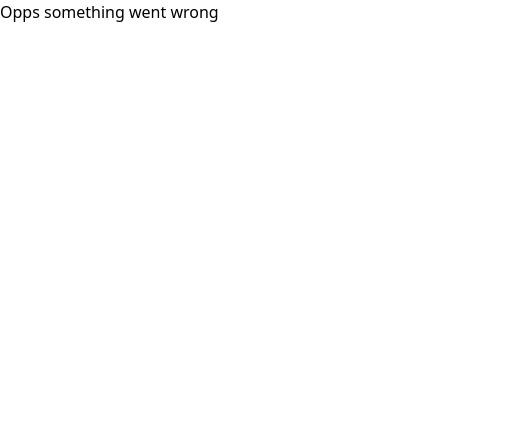
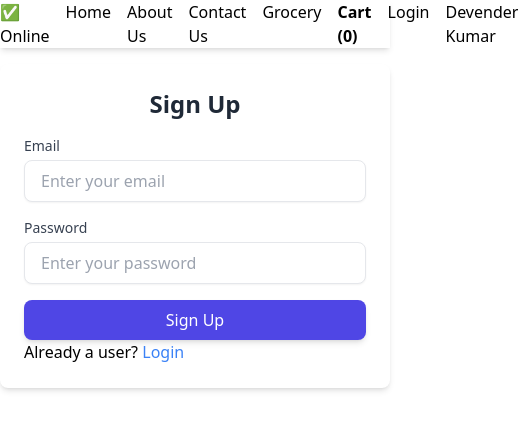
Before and after one commit to Devender00999/namaste-react, a React (Vite) app: page /signup in a window 390 px wide. Shown: the top 430 px of the page, 518 px wide, since content can reach past the window. Built offline with nearby package versions, Linux system fonts and the light colour scheme.

Commit message:
Added login/signup with firebase app

```diff
--- /dev/null
+++ b/firebase.js
@@ -0,0 +1,14 @@
+import { initializeApp } from "firebase/app";
+
+const firebaseConfig = {
+   apiKey: "AIzaSyDgqeZFI5Dnjvne6DpaLwcuDYYQ5ybrVbw",
+   authDomain: "fir-tutorial-35b04.firebaseapp.com",
+   projectId: "fir-tutorial-35b04",
+   storageBucket: "fir-tutorial-35b04.firebasestorage.app",
+   messagingSenderId: "21548328591",
+   appId: "1:21548328591:web:ae4e6dff7c57cc2e3472fa",
+   databaseURL: "https://fir-tutorial-35b04-default-rtdb.firebaseio.com/",
+};
+
+const app = initializeApp(firebaseConfig);
+export default app;
--- a/package.json
+++ b/package.json
@@ -32,6 +32,7 @@
    "dependencies": {
       "@reduxjs/toolkit": "^2.2.7",
       "@tailwindcss/forms": "^0.5.9",
+      "firebase": "^11.1.0",
       "react": "^18.3.1",
       "react-dom": "^18.3.1",
       "react-redux": "^9.1.2",
--- a/src/components/Header.jsx
+++ b/src/components/Header.jsx
@@ -37,9 +37,9 @@ const Header = () => {
             </li>
             <li
                className="nav-item"
-               onClick={() => setLoginBtn((prev) => (prev === "Login" ? "Logout" : "Login"))}
+               // onClick={() => setLoginBtn((prev) => (prev === "Login" ? "Sign up" : "Login"))}
             >
-               <button>{loginBtn}</button>
+               <Link to={loginBtn === "Login" ? "/login" : "/signup"}>{loginBtn}</Link>
             </li>
             <li className="nav-item">{loggedInUser}</li>
          </ul>
--- /dev/null
+++ b/src/pages/SigninPage.tsx
@@ -0,0 +1,80 @@
+import { getAuth, signInWithEmailAndPassword } from "firebase/auth";
+import React from "react";
+import app from "../../firebase";
+import { Link } from "react-router-dom";
+
+const LoginPage = () => {
+   const auth = getAuth(app);
+
+   const handleSubmit = (e) => {
+      e.preventDefault();
+      const email = e.target[0].value;
+      const password = e.target[1].value;
+      // Handle form submission logic
+      signInWithEmailAndPassword(auth, email, password)
+         .then((res) => {
+            console.log(res);
+            alert("Login Successful.");
+         })
+
+         .catch((res) => {
+            console.log(res);
+            alert("Error");
+         });
+   };
+
+   return (
+      <div className="flex items-center justify-center min-h-[100%] ">
+         <div className="w-full max-w-md bg-white p-6 rounded-lg shadow-md">
+            <h2 className="text-2xl font-semibold text-center text-gray-800">Login</h2>
+            <form onSubmit={handleSubmit} className="mt-4 space-y-4">
+               {/* Email Field */}
+               <div>
+                  <label htmlFor="email" className="block text-sm font-medium text-gray-700">
+                     Email
+                  </label>
+                  <input
+                     type="email"
+                     id="email"
+                     name="email"
+                     required
+                     className="w-full px-4 py-2 mt-1 border rounded-lg shadow-sm focus:ring-indigo-500 focus:border-indigo-500 sm:text-sm"
+                     placeholder="Enter your email"
+                  />
+               </div>
+               {/* Password Field */}
+               <div>
+                  <label htmlFor="password" className="block text-sm font-medium text-gray-700">
+                     Password
+                  </label>
+                  <input
+                     type="password"
+                     id="password"
+                     name="password"
+                     required
+                     className="w-full px-4 py-2 mt-1 border rounded-lg shadow-sm focus:ring-indigo-500 focus:border-indigo-500 sm:text-sm"
+                     placeholder="Enter your password"
+                  />
+               </div>
+               {/* Submit Button */}
+               <div>
+                  <button
+                     type="submit"
+                     className="w-full px-4 py-2 text-white bg-indigo-600 rounded-lg shadow-md hover:bg-indigo-700 focus:outline-none focus:ring-2 focus:ring-indigo-500 focus:ring-offset-2"
+                  >
+                     Login
+                  </button>
+                  <span>
+                     New user?{" "}
+                     <Link className="text-blue-500" to="/signup">
+                        signup now
+                     </Link>
+                  </span>
+               </div>
+            </form>
+         </div>
+      </div>
+   );
+};
+
+export default LoginPage;
--- /dev/null
+++ b/src/pages/SignupPage.tsx
@@ -0,0 +1,76 @@
+import { getAuth, createUserWithEmailAndPassword } from "firebase/auth";
+import React from "react";
+import app from "../../firebase";
+import { Link } from "react-router-dom";
+
+const SignupPage = () => {
+   const auth = getAuth(app);
+
+   const handleSubmit = (e) => {
+      e.preventDefault();
+      const email = e.target[0].value;
+      const password = e.target[1].value;
+      // Handle form submission logic
+      createUserWithEmailAndPassword(auth, email, password)
+         .then((res) => alert(res))
+         .catch((res) => {
+            console.log(res?.customData);
+            alert(res?.customData._tokenResponse?.error?.message);
+         });
+   };
+
+   return (
+      <div className="flex items-center justify-center min-h-[100%] ">
+         <div className="w-full max-w-md bg-white p-6 rounded-lg shadow-md">
+            <h2 className="text-2xl font-semibold text-center text-gray-800">Sign Up</h2>
+            <form onSubmit={handleSubmit} className="mt-4 space-y-4">
+               {/* Email Field */}
+               <div>
+                  <label htmlFor="email" className="block text-sm font-medium text-gray-700">
+                     Email
+                  </label>
+                  <input
+                     type="email"
+                     id="email"
+                     name="email"
+                     required
+                     className="w-full px-4 py-2 mt-1 border rounded-lg shadow-sm focus:ring-indigo-500 focus:border-indigo-500 sm:text-sm"
+                     placeholder="Enter your email"
+                  />
+               </div>
+               {/* Password Field */}
+               <div>
+                  <label htmlFor="password" className="block text-sm font-medium text-gray-700">
+                     Password
+                  </label>
+                  <input
+                     type="password"
+                     id="password"
+                     name="password"
+                     required
+                     className="w-full px-4 py-2 mt-1 border rounded-lg shadow-sm focus:ring-indigo-500 focus:border-indigo-500 sm:text-sm"
+                     placeholder="Enter your password"
+                  />
+               </div>
+               {/* Submit Button */}
+               <div>
+                  <button
+                     type="submit"
+                     className="w-full px-4 py-2 text-white bg-indigo-600 rounded-lg shadow-md hover:bg-indigo-700 focus:outline-none focus:ring-2 focus:ring-indigo-500 focus:ring-offset-2"
+                  >
+                     Sign Up
+                  </button>
+                  <span>
+                     Already a user?{" "}
+                     <Link className="text-blue-500" to="/login">
+                        Login
+                     </Link>
+                  </span>
+               </div>
+            </form>
+         </div>
+      </div>
+   );
+};
+
+export default SignupPage;
```
Also changed, not shown: src/App.jsx (+7 -0 lines), 1 other file (tests, documents, lock files or other folders).
